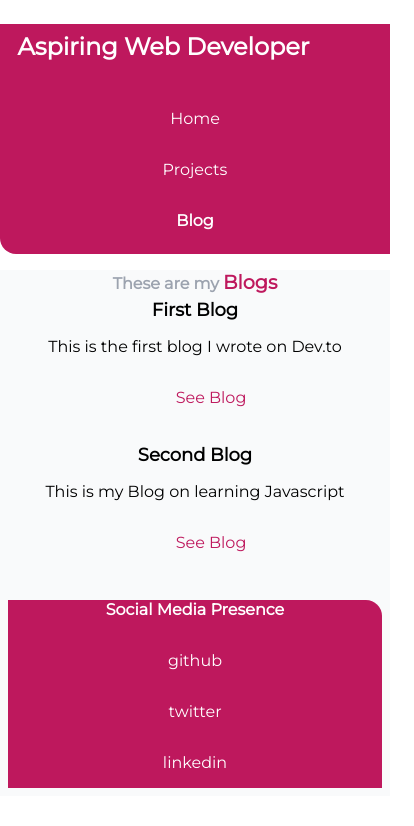
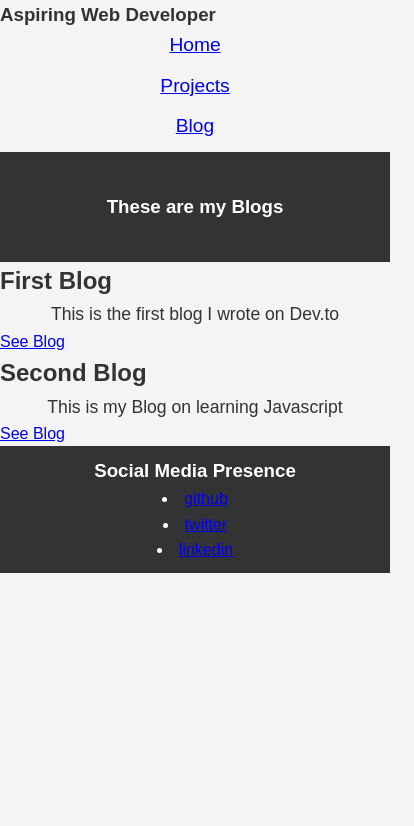
Before and after one commit to nareshpoonia/Naresh-Portfolio-New, a plain HTML site: page blogs.html in a window 390 px wide. Shown: the whole page, 414 px wide, since content can reach past the window. Drawn offline with Linux system fonts and the light colour scheme.

Commit message:
Update style.css

```diff
--- a/style.css
+++ b/style.css
@@ -1,245 +1,122 @@
-@import url("https://fonts.googleapis.com/css2?family=Montserrat:ital,wght@0,400;1,700&display=swap");
+/* General Reset */
+* {
+    margin: 0;
+    padding: 0;
+    box-sizing: border-box;
+}
+
 body {
-  font-family: "Montserrat", sans-serif;
-  margin: 0px;
-}
-/* Creating a variable  */
-:root {
-  --primary-color: #be185d;
-  --grey: #9ca3af;
-  --light-grey: #f9fafb;
-  --yellow: #fffbeb;
+    font-family: Arial, sans-serif;
+    line-height: 1.6;
+    color: #333;
+    background-color: #f4f4f4;
 }
 
 .container {
-  padding: 0rem 1rem;
-  margin: auto;
+    width: 80%;
+    margin: 0 auto;
+    padding: 20px 0;
 }
 
-.container-center {
-  max-width: 90%;
-  margin: auto;
+header {
+    background: #333;
+    color: #fff;
+    text-align: center;
+    padding: 40px 0;
 }
 
-.link {
-  color: var(--primary-color);
-  text-decoration: none;
+header h1 {
+    font-size: 3em;
+    margin-bottom: 10px;
 }
 
-.link-primary, .link-secondary {
-  padding: 0.8rem 1.5rem;
-  margin: 1rem 0;
+header p {
+    font-size: 1.2em;
 }
 
-hr {
-  margin: 2rem 2rem;
+section {
+    margin-bottom: 40px;
 }
 
-ul .list-non-bullet {
-  text-align: left;
+h2 {
+    font-size: 2.5em;
+    text-align: center;
+    margin-bottom: 20px;
+    color: #333;
 }
 
-.list-non-bullet {
-  list-style: none;
-}
-/* For making list item inline */
-.list-inline {
-  list-style: none;
-  display: inline;
-  padding: 0rem 2rem;
+p {
+    font-size: 1.1em;
+    text-align: center;
 }
 
-.nav {
-  background-color: var(--primary-color);
-  color: white;
-  border-bottom-left-radius: 1rem;
-
-  /* padding: 0.1rem 0.1rem; */
-}
-/* Link class inside nav class */
-.nav .link {
-  text-decoration: none;
-  color: white;
-}
-.nav-brand {
-  padding: 0.5rem 0.1rem;
+ul {
+    list-style: none;
+    text-align: center;
 }
 
-.link-list {
-  padding-bottom: 0.5rem;
-  text-align: left;
-  padding-left: 0px;
+ul li {
+    font-size: 1.2em;
+    margin-bottom: 10px;
 }
 
-.header {
-  text-align: center;
-}
-.hero-image {
-  max-width: 350px;
-  margin: auto;
-  width: 80%;
+#skills .software-list {
+    display: flex;
+    justify-content: space-around;
+    flex-wrap: wrap;
 }
 
-.header-heading {
-  color: var(--grey);
-  margin-bottom: -1.5rem;
+#skills .software {
+    background: #fff;
+    padding: 20px;
+    margin: 10px;
+    border: 1px solid #ddd;
+    border-radius: 10px;
+    width: 22%;
+    text-align: center;
+    box-shadow: 0 2px 5px rgba(0, 0, 0, 0.1);
 }
 
-.header-heading-main {
-  color: var(--primary-color);
+#skills .software h3 {
+    font-size: 1.5em;
+    margin-bottom: 10px;
 }
 
-.section h3 {
-  text-align: center;
-}
-.light-grey {
-  background-color: var(--light-grey);
-  text-align: center;
+.youtube-videos {
+    display: flex;
+    justify-content: space-around;
+    flex-wrap: wrap;
 }
 
-.section {
-  padding: 1rem;
+.youtube-videos iframe {
+    width: 48%;
+    margin-bottom: 20px;
 }
 
-.footer {
-  text-align: center;
-  background-color: var(--primary-color);
-  color: white;
-  padding: 1rem 1rem;
-  border-top-right-radius: 1rem;
-  margin-top: 2rem;
+footer {
+    background: #333;
+    color: #fff;
+    text-align: center;
+    padding: 10px 0;
 }
 
-.footer .link {
-  color: white;
+/* Responsive Design */
+@media (max-width: 768px) {
+    .container {
+        width: 95%;
+    }
+
+    #skills .software, .youtube-videos iframe {
+        width: 100%;
+    }
 }
 
-.section-description {
-  color: var(--primary-color);
+@media (max-width: 480px) {
+    header h1 {
+        font-size: 2.5em;
+    }
+
+    header p {
+        font-size: 1em;
+    }
 }
-.link-active {
-  font-weight: bolder;
-}
-
-.link-projects {
-  margin: 2rem;
-}
-
-.heading-projects {
-  margin: 0px 0px;
-  font-weight: bolder;
-  font-size: large;
-  margin-top: 1.3rem;
-}
-
-.smaller {
-  font-size: smaller;
-}
-.grey-text {
-  color: var(--grey);
-}
-.yellow-background {
-  background-color: var(--yellow);
-  /* padding-bottom: 3rem; */
-}
-
-.img {
-  width: 100%;
-  height: auto;
-  display: block;
-  align-items: center;
-}
-
-.hero-blog {
-  padding: 1rem 1rem;
-  width: 97%;
-}
-
-.blog-heading {
-  padding: 0rem 1rem;
-}
-
-/* For Tablets (portrait mode) */
-@media screen and (max-width: 768px) {
-  .nav ul {
-    display: block;
-    text-align: center;
-  }
-
-  .list-inline {
-    display: block;
-    padding: 0.5rem 0;
-  }
-
-  .container-center {
-    max-width: 100%;
-    padding: 0 1rem;
-  }
-
-  .hero-image {
-    max-width: 250px;
-  }
-
-  .link-primary, .link-secondary {
-    display: block;
-    width: 100%;
-    text-align: center;
-  }
-}
-
-/* For Mobile Devices */
-@media screen and (max-width: 480px) {
-  .nav ul {
-    display: block;
-    text-align: center;
-  }
-
-  .list-inline {
-    display: block;
-    padding: 0.5rem 0;
-  }
-
-  .hero-image {
-    max-width: 200px;
-  }
-
-  .link-primary, .link-secondary {
-    display: block;
-    width: 100%;
-    text-align: center;
-    padding: 1rem;
-    margin: 0.5rem 0;
-  }
-
-  h3, p {
-    font-size: 1rem;
-  }
-
-  .container-center {
-    max-width: 100%;
-    padding: 0 1rem;
-  }
-
-  .nav-brand {
-    font-size: 1.5rem;
-  }
-
-  .header-heading-main {
-    font-size: 1.2rem;
-  }
-
-  .section {
-    padding: 0.5rem;
-  }
-}
-@media screen and (max-width: 480px) {
-  .nav ul {
-    display: block;
-    text-align: center;
-  }
-
-  .list-inline {
-    display: block;
-    padding: 1rem 0;
-  }
-}
```
